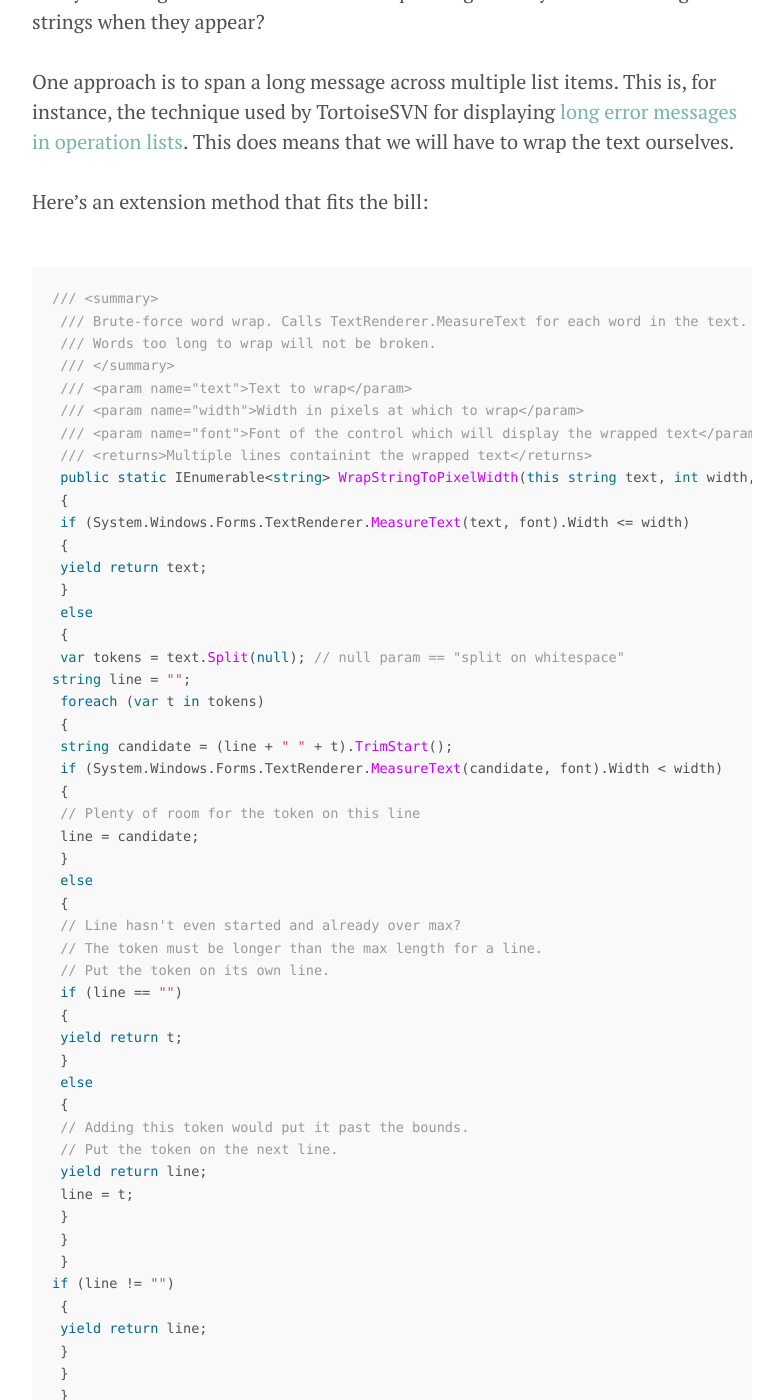
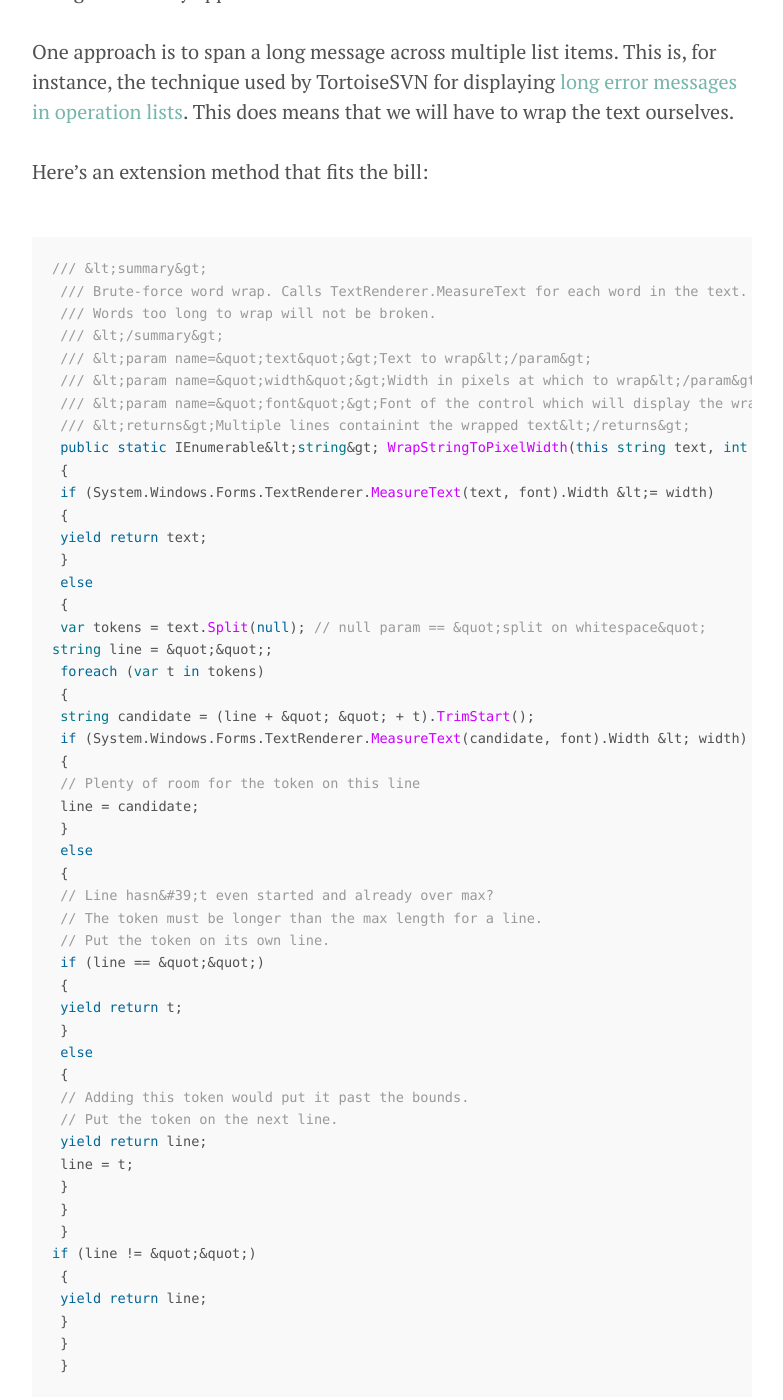
Before and after one commit to MikeTV/PositiveTinker, a Jekyll site: the page built from _posts/2017-07-18-post-4p76yv9bb2lpwcbbhmr8qrzstb5.md, in a window 1280 px wide and 1400 px high, scrolled down 385 px. Shown: the whole window, without its empty margins (248-1031 px from the left). Built offline with Jekyll 4.4.1, drawn with Linux system fonts in a browser that asks for light colours; comment, search, counter and statistics services are not loaded; some of the changed lines change nothing that is shown.

Commit message:
Changes to 1 notes

```diff
--- a/_posts/2017-07-18-post-4p76yv9bb2lpwcbbhmr8qrzstb5.md
+++ b/_posts/2017-07-18-post-4p76yv9bb2lpwcbbhmr8qrzstb5.md
@@ -1,7 +1,7 @@
 ---
 comments: true
 date: 2017-07-18T22:33:00.0000000-05:00
-description: C#’s *ListView* &nbsp;control does not support word wrap, sadly. Let's add it. The resulting extension method applies a generic pixel width to any string.
+description: C#’s *ListView* &nbsp;control does not support word wrap, sadly. Let&#39;s add it. The resulting extension method applies a generic pixel width to any string.
 layout: post
 tags:
 - C#
@@ -15,7 +15,7 @@ date_created: 2017-07-18T22:33:00.0000000-05:00
 
 
 
-&nbsp;
+
 C#’s *ListView* &nbsp;control does not support word wrap, sadly. The [ObjectListView][1] wrapper control does, but each list item is rendered with same height. In one project of mine, the occasional list item will have 4-5 lines while the majority fit easily on a single row. How to maintain a pleasing UI but yet not hide long strings when they appear?
 &nbsp;
 One approach is to span a long message across multiple list items. This is, for instance, the technique used by TortoiseSVN for displaying [long error messages in operation lists][2]. This does means that we will have to wrap the text ourselves.
@@ -23,38 +23,38 @@ One approach is to span a long message across multiple list items. This is, for
 Here’s an extension method that fits the bill:
 &nbsp;
 {% highlight csharp %}
-/// <summary>
+/// &lt;summary&gt;
  /// Brute-force word wrap. Calls TextRenderer.MeasureText for each word in the text.
  /// Words too long to wrap will not be broken.
- /// </summary>
- /// <param name="text">Text to wrap</param>
- /// <param name="width">Width in pixels at which to wrap</param>
- /// <param name="font">Font of the control which will display the wrapped text</param>
- /// <returns>Multiple lines containint the wrapped text</returns>
- public static IEnumerable<string> WrapStringToPixelWidth(this string text, int width, System.Drawing.Font font)
+ /// &lt;/summary&gt;
+ /// &lt;param name=&quot;text&quot;&gt;Text to wrap&lt;/param&gt;
+ /// &lt;param name=&quot;width&quot;&gt;Width in pixels at which to wrap&lt;/param&gt;
+ /// &lt;param name=&quot;font&quot;&gt;Font of the control which will display the wrapped text&lt;/param&gt;
+ /// &lt;returns&gt;Multiple lines containint the wrapped text&lt;/returns&gt;
+ public static IEnumerable&lt;string&gt; WrapStringToPixelWidth(this string text, int width, System.Drawing.Font font)
  {
- if (System.Windows.Forms.TextRenderer.MeasureText(text, font).Width <= width)
+ if (System.Windows.Forms.TextRenderer.MeasureText(text, font).Width &lt;= width)
  {
  yield return text;
  }
  else
  {
- var tokens = text.Split(null); // null param == "split on whitespace"
-string line = "";
+ var tokens = text.Split(null); // null param == &quot;split on whitespace&quot;
+string line = &quot;&quot;;
  foreach (var t in tokens)
  {
- string candidate = (line + " " + t).TrimStart();
- if (System.Windows.Forms.TextRenderer.MeasureText(candidate, font).Width < width)
+ string candidate = (line + &quot; &quot; + t).TrimStart();
+ if (System.Windows.Forms.TextRenderer.MeasureText(candidate, font).Width &lt; width)
  {
  // Plenty of room for the token on this line
  line = candidate;
  }
  else
  {
- // Line hasn't even started and already over max?
+ // Line hasn&#39;t even started and already over max?
  // The token must be longer than the max length for a line.
  // Put the token on its own line.
- if (line == "")
+ if (line == &quot;&quot;)
  {
  yield return t;
  }
@@ -67,7 +67,7 @@ string line = "";
  }
  }
  }
-if (line != "")
+if (line != &quot;&quot;)
  {
  yield return line;
  }
@@ -83,4 +83,4 @@ Limitations:
 &nbsp;
 
 [1]: http://objectlistview.sourceforge.net/cs/index.html
-[2]: https://duckduckgo.com/?q=tortoisesvn+error&amp;t=hj&amp;iax=images&amp;ia=images
+[2]: https://duckduckgo.com/?q=tortoisesvn+error&amp;amp;t=hj&amp;amp;iax=images&amp;amp;ia=images
```
